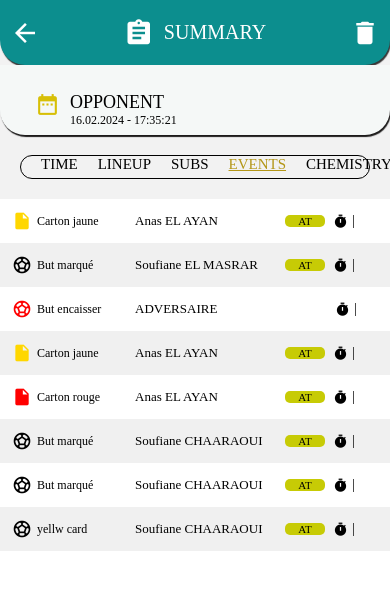
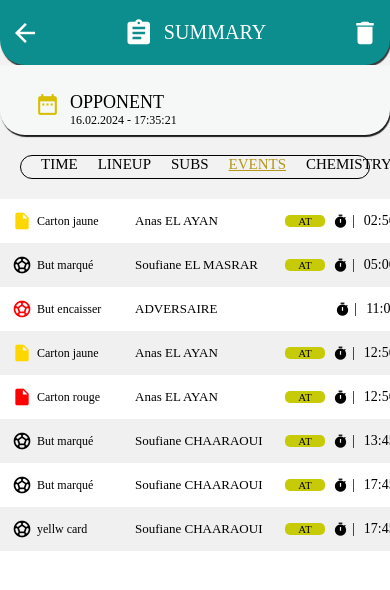
Before and after one commit to YahyaNamir/Salle_Summary, a React Native app: screen /EVENTS in a window 390 px wide. Shown: the top 590 px of the page. Built offline with nearby package versions, Linux system fonts and the light colour scheme.

Commit message:
Time and lineUp

```diff
--- a/components/EventItem.js
+++ b/components/EventItem.js
@@ -13,7 +13,7 @@ const EventItem = ({ iconName, iconColor, event, player, position, time, backgro
       <View style={[styles.timeContainer, player == 'ADVERSAIRE' && {marginLeft: 50}]}>
         <Icon name="timer" size={15} color="#000000" style={styles.timeIcon} />
         <Text style={styles.line}>|</Text>
-        {/* <Text style={styles.time}>{time}</Text> */}
+        <Text style={styles.time}>{time}</Text>
       </View>
     </View>
   );
```
